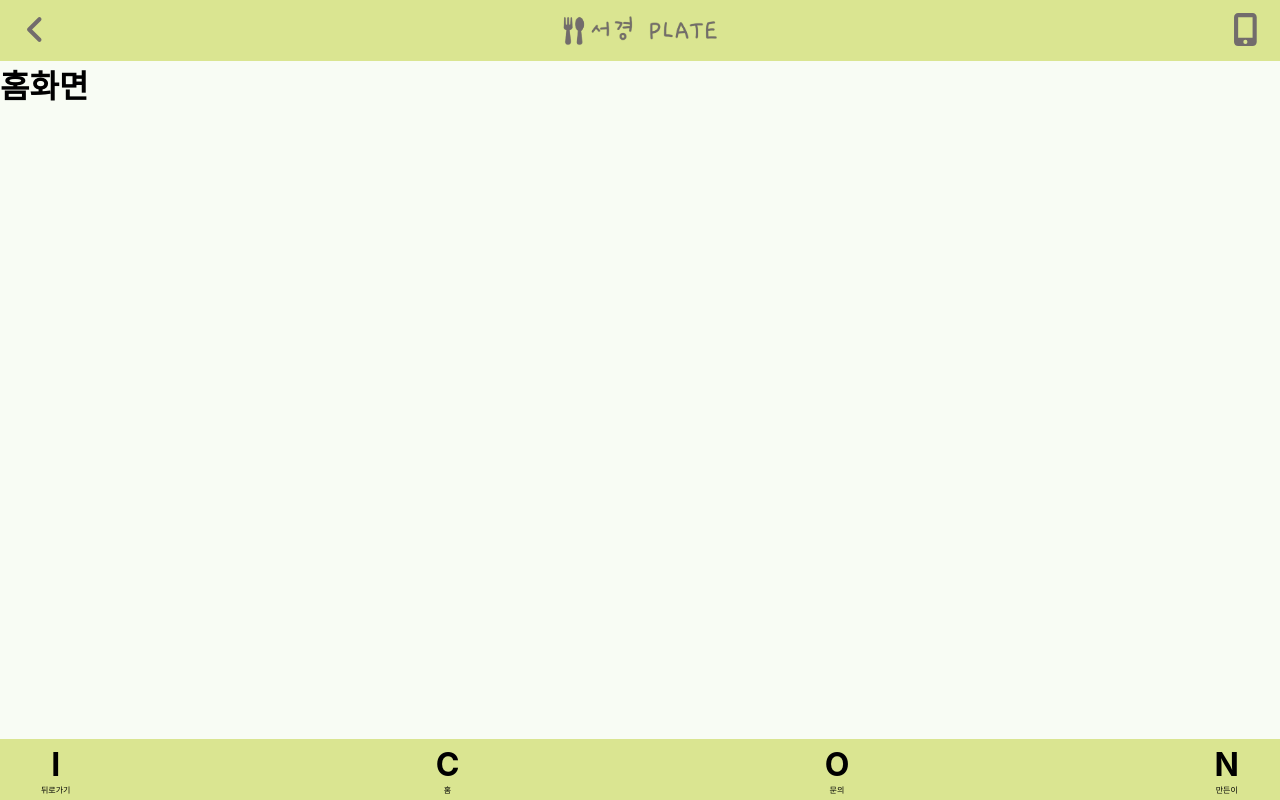
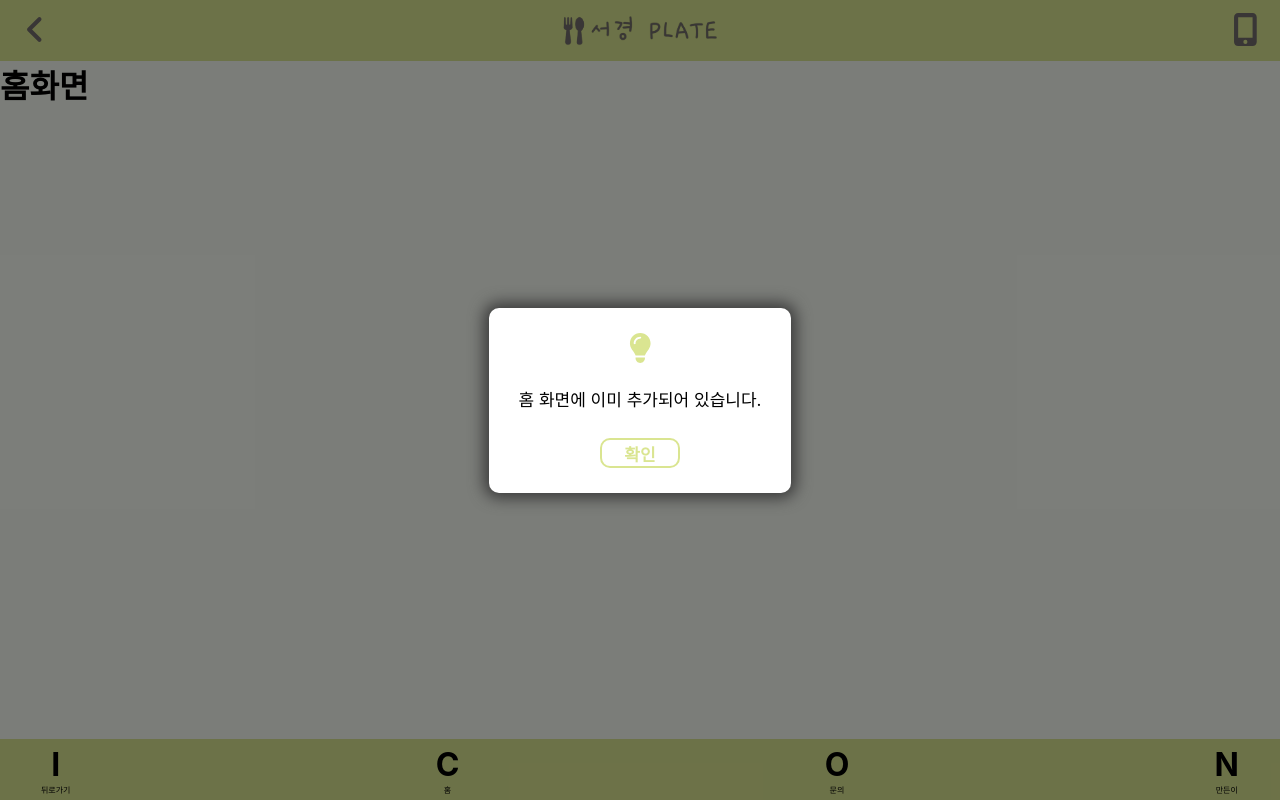
Before and after one commit to taehwan01/sku-plate, a React (Create React App) app: page / in a window 1280 px wide. Both pictures are taken after a click on the button 1245 px from the left and 30 px from the top of the page. Built offline with nearby package versions, Linux system fonts and the light colour scheme.

Commit message:
feat: A2HS Modal 기능 추가

```diff
--- a/src/components/Header/Header.jsx
+++ b/src/components/Header/Header.jsx
@@ -2,16 +2,31 @@ import { useEffect, useState } from 'react';
 import { useNavigate } from 'react-router-dom';
 import { FontAwesomeIcon } from '@fortawesome/react-fontawesome';
 import { faAngleLeft, faMobileScreenButton } from '@fortawesome/free-solid-svg-icons';
+import { faArrowUpFromBracket } from '@fortawesome/free-solid-svg-icons';
+import { faSquarePlus } from '@fortawesome/free-regular-svg-icons';
 
 import styles from './Header.module.css';
-import SafariModal from '../SafariModal/SafariModal';
+import MessageModal from '../MessageModal/MessageModal';
+
+const safariModal = (
+  <span className={styles.modalModal}>
+    홈화면에 <span className={styles.appName}>서경 PLATE</span>를 추가하시려면
+    <br />
+    기기 하단 탭 버튼 <FontAwesomeIcon className={styles.shareIcon} icon={faArrowUpFromBracket} /> 클릭 후
+    <br />
+    화면 추가 <FontAwesomeIcon className={styles.plusIcon} icon={faSquarePlus} /> 를 눌러주세요.
+  </span>
+);
 
 function Header() {
   const navigate = useNavigate();
 
   const [prompt, setPrompt] = useState(null);
   const [isSafari, setIsSafari] = useState(false);
-  const [safariModal, setSafariModal] = useState(false);
+
+  const [modalText, setModalText] = useState('');
+  const [showModal, setShowModal] = useState(false);
+  const [modalTimer, setModalTimer] = useState(null);
 
   useEffect(() => {
     const handler = (event) => {
@@ -37,21 +52,40 @@ function Header() {
 
       prompt.userChoice.then((choiceResult) => {
         if (choiceResult.outcome === 'accepted') {
-          console.log('The app was added to the home screen');
+          setModalText('홈 화면에 추가되었습니다.');
+          setShowModal(true);
+          // console.log('The app was added to the home screen');
         } else {
-          console.log('The app was not added to the home screen');
+          setModalText('홈 화면 추가가 취소되었습니다.');
+          setShowModal(true);
+          // console.log('The app was not added to the home screen');
         }
+        const timer = setTimeout(() => {
+          setShowModal(false);
+        }, 5000);
+        setModalTimer(timer);
       });
     } else if (isSafari) {
-      console.log('Safari에서는 홈 화면 추가 기능을 지원하지 않습니다.');
-      setSafariModal(true);
+      setModalText(safariModal);
+      setShowModal(true);
+      // console.log('Safari에서는 홈 화면 추가 기능을 지원하지 않습니다.');
     } else {
-      console.error('Prompt object is null');
+      setModalText('홈 화면에 이미 추가되어 있습니다.');
+      setShowModal(true);
+      const timer = setTimeout(() => {
+        setShowModal(false);
+      }, 5000);
+      setModalTimer(timer);
+      // console.error('Prompt object is null');
     }
   };
 
-  const handleCloseSafariModal = () => {
-    setSafariModal(false);
+  const closeModal = () => {
+    setShowModal(false);
+    // 모달이 닫힐 때 타이머도 해제
+    if (modalTimer) {
+      clearTimeout(modalTimer);
+    }
   };
 
   return (
@@ -66,7 +100,7 @@ function Header() {
       >
         <FontAwesomeIcon icon={faMobileScreenButton} />
       </button>
-      {safariModal ? <SafariModal onClickCloseModal={handleCloseSafariModal} /> : ''}
+      {showModal && <MessageModal onClickCloseModal={closeModal} message={modalText} />}
     </div>
   );
 }
--- a/src/components/Header/Header.module.css
+++ b/src/components/Header/Header.module.css
@@ -20,3 +20,14 @@
   margin: 0 15px;
   font-size: 33px;
 }
+
+.shareIcon,
+.plusIcon {
+  font-size: 17px;
+  color: #dae591;
+}
+
+.appName {
+  color: #dae591;
+  font-weight: bold;
+}
--- /dev/null
+++ b/src/components/MessageModal/MessageModal.jsx
@@ -0,0 +1,22 @@
+import { FontAwesomeIcon } from '@fortawesome/react-fontawesome';
+import { faLightbulb } from '@fortawesome/free-solid-svg-icons';
+
+import styles from './MessageModal.module.css';
+
+function MessageModal({ onClickCloseModal, message }) {
+  return (
+    <div className={styles.safariModal}>
+      <div className={styles.modalBox}>
+        <FontAwesomeIcon className={styles.lightBulbIcon} icon={faLightbulb} />
+        <br />
+        <span className={styles.modalMessage}>{message}</span>
+        <br />
+        <button className={styles.modalCloseButton} onClick={onClickCloseModal}>
+          확인
+        </button>
+      </div>
+    </div>
+  );
+}
+
+export default MessageModal;
--- a/src/components/SafariModal/SafariModal.module.css
+++ b/src/components/MessageModal/MessageModal.module.css
@@ -12,9 +12,9 @@
 }
 
 .modalBox {
-  width: 92vw;
-  height: 37vh;
-  padding: 15px 0;
+  /* width: 92vw;
+  height: 37vh; */
+  padding: 25px 30px;
   background-color: white;
   box-shadow: 0 0 15px 5px rgb(58, 58, 58);
   border-radius: 10px;
@@ -26,21 +26,6 @@
 .lightBulbIcon {
   font-size: 30px;
   color: #dae591;
-}
-.shareIcon,
-.plusIcon {
-  font-size: 17px;
-  color: #dae591;
-}
-
-.modalMessage {
-  text-align: center;
-  font-size: 17px;
-  line-height: 35px;
-}
-.appName {
-  color: #dae591;
-  font-weight: bold;
 }
 .modalCloseButton {
   width: 80px;
@@ -62,3 +47,9 @@
   color: white;
   font-weight: bold;
 }
+
+.modalMessage {
+  text-align: center;
+  font-size: 17px;
+  line-height: 35px;
+}
--- a/src/components/SafariModal/SafariModal.jsx
+++ /dev/null
@@ -1,29 +0,0 @@
-import { FontAwesomeIcon } from '@fortawesome/react-fontawesome';
-import { faLightbulb, faArrowUpFromBracket } from '@fortawesome/free-solid-svg-icons';
-import { faSquarePlus } from '@fortawesome/free-regular-svg-icons';
-
-import styles from './SafariModal.module.css';
-
-function SafariModal({ onClickCloseModal }) {
-  return (
-    <div className={styles.safariModal}>
-      <div className={styles.modalBox}>
-        <FontAwesomeIcon className={styles.lightBulbIcon} icon={faLightbulb} />
-        <br />
-        <span className={styles.modalMessage}>
-          홈화면에 <span className={styles.appName}>서경 PLATE</span>를 추가하시려면
-          <br />
-          기기 하단 탭 버튼 <FontAwesomeIcon className={styles.shareIcon} icon={faArrowUpFromBracket} /> 클릭 후
-          <br />
-          홈화면 추가 <FontAwesomeIcon className={styles.plusIcon} icon={faSquarePlus} /> 를 눌러주세요.
-        </span>
-        <br />
-        <button className={styles.modalCloseButton} onClick={onClickCloseModal}>
-          확인
-        </button>
-      </div>
-    </div>
-  );
-}
-
-export default SafariModal;
```
